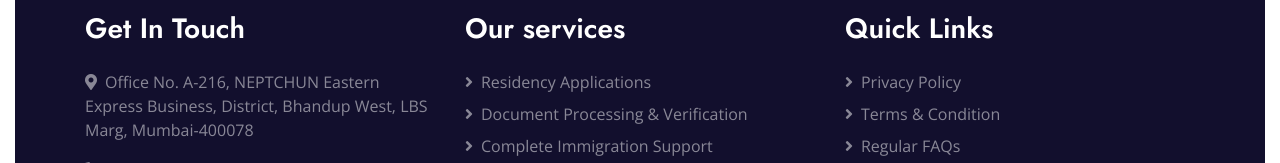
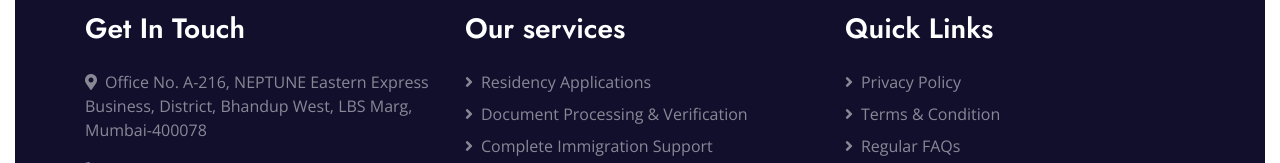
Before and after one commit to Dataanology001/magma_consultancy, a plain HTML site: page index.html in a window 1280 px wide. Shown: the part 5679-5842 px from the top of the page. Drawn offline with nearby package versions, Linux system fonts and the light colour scheme.

Commit message:
Update index.html

```diff
--- a/index.html
+++ b/index.html
@@ -555,7 +555,7 @@
             <div class="row">
                 <div class="col-md-4 mb-5">
                     <h3 class="text-white mb-4">Get In Touch</h3>
-                    <p><i class="fa fa-map-marker-alt mr-2"></i>Office No. A-216, NEPTCHUN Eastern Express Business, District, Bhandup West, LBS Marg, Mumbai-400078</p>
+                    <p><i class="fa fa-map-marker-alt mr-2"></i>Office No. A-216, NEPTUNE Eastern Express Business, District, Bhandup West, LBS Marg, Mumbai-400078</p>
                     <p><i class="fa fa-phone-alt mr-2"></i>+91 22 4666 8460</p>
                     <p><i class="fa fa-envelope mr-2"></i>magmaconsultancy2023@gmail.com</p>
                     <div class="d-flex justify-content-start mt-4">
```
